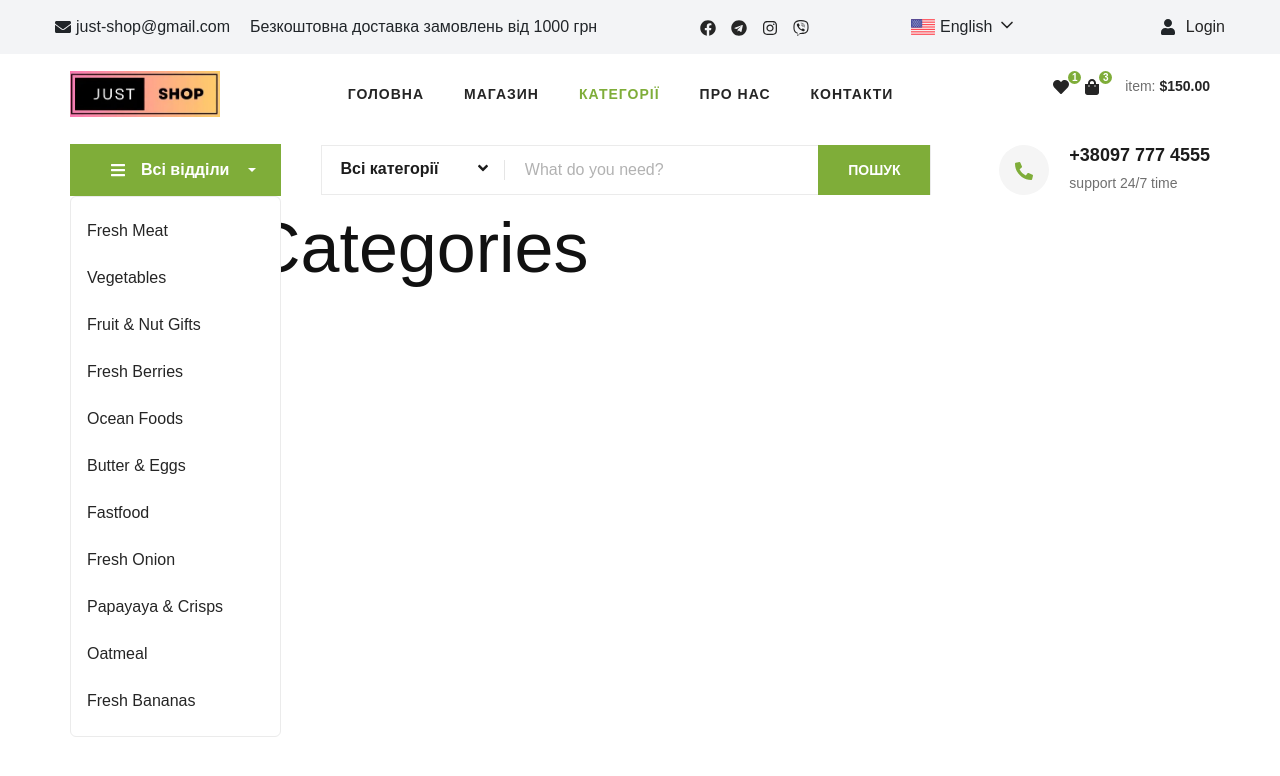
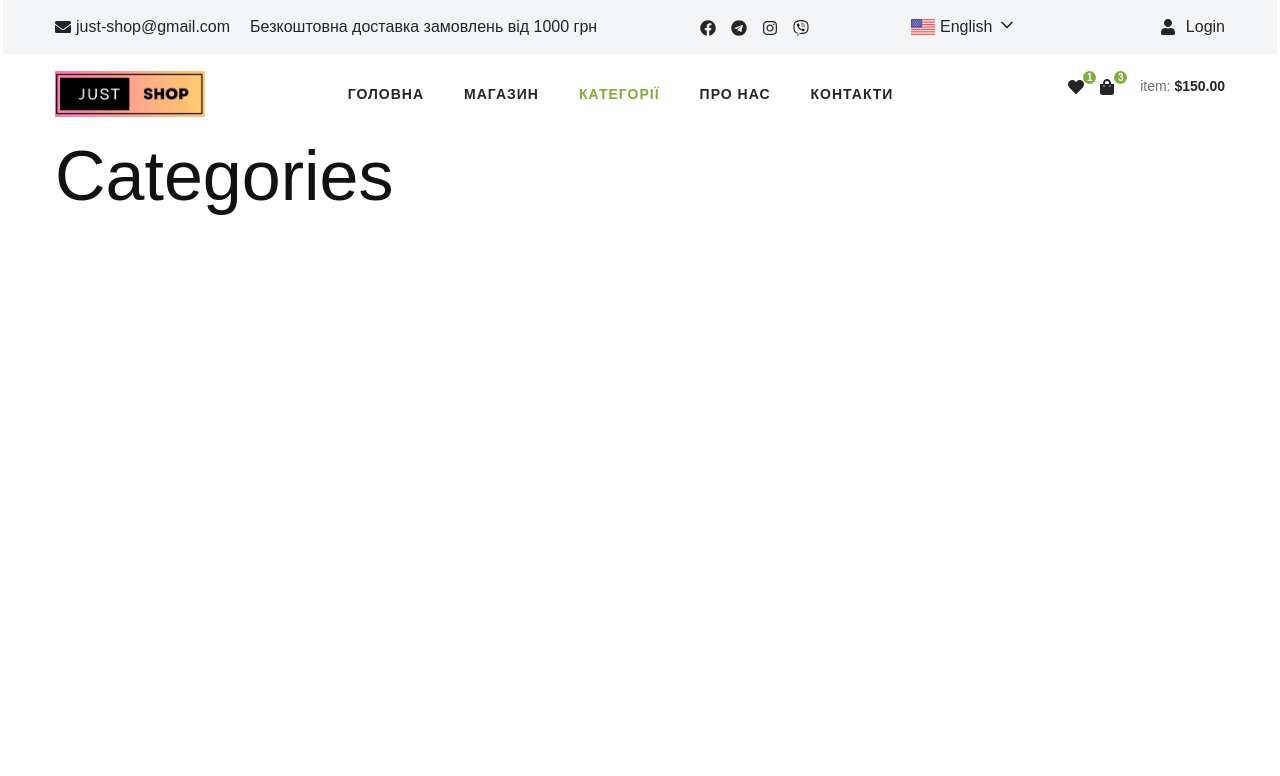
Before and after one commit to barkode/poster-shop-integration, a React (Create React App) app: page /poster-shop-integration/categories in a window 1280 px wide. Shown: the top 776 px of the page. Built offline with nearby package versions, Linux system fonts and the light colour scheme.

Commit message:
transfer to hero
moved what was in the header to the hero section... I'm trying to position it under @media

```diff
--- a/src/components/Header/Header.jsx
+++ b/src/components/Header/Header.jsx
@@ -1,21 +1,18 @@
 import React from 'react';
 import { Link } from 'react-router-dom';
 import Logo from 'components/Logo/Logo';
-// import HeaderTop from 'components/HeaderTop/HeaderTop';
+import HeaderTop from 'components/HeaderTop/HeaderTop';
 import Navigation from 'components/Navigation/Navigation';
 import BasketAndFavorites from 'components/Navigation/BasketAndFavorites/BasketAndFavorites';
 import { HeaderWrapper } from './Header.styled';
-import DropDownCategories from 'components/DropDownCategories/DropDownCategories';
-import { DropDownWrapper } from './Header.styled';
-import SearchForm from 'components/SearchForm/SearchForm';
-import PhoneConectSupport from 'components/PhoneConectSupport/PhoneConnectSupport';
 import MobileMenu from 'components/MobileMenu/MobileMenu';
 
 const Header = () => {
   return (
     <>
       <MobileMenu />
-      {/* <HeaderTop /> */}
+      <div className="row">
+        <HeaderTop />
         <HeaderWrapper>
           <Link to="/">
             <Logo />
@@ -23,11 +20,7 @@ const Header = () => {
           <Navigation />
           <BasketAndFavorites />
         </HeaderWrapper>
-      <DropDownWrapper>
-        <DropDownCategories />
-        <SearchForm />
-        <PhoneConectSupport />
-      </DropDownWrapper>
+      </div>
     </>
   );
 };
--- a/src/components/Header/Header.styled.jsx
+++ b/src/components/Header/Header.styled.jsx
@@ -1,19 +1,12 @@
 import styled from '@emotion/styled';
 
 export const HeaderWrapper = styled.header`
+  max-width: 1170px;
+  margin: 0 auto;
+  padding: 15px 0;
   display: flex;
   align-items: center;
   justify-content: space-between;
-  padding: 0 15px;
   height: 80px;
-  // background-color: var(--white-color);
-  // box-shadow: 0px 0px 10px 0px rgba(0, 0, 0, 0.75);
+  // border: 1px solid red;
 `;
-export const DropDownWrapper = styled.div`
-  display: flex;
-  justify-content: space-between;
-  padding: 10px 15px;
-  gap: 40px;
-  align-items: center;
-  // border: 1px solid blue;
-`;
--- a/src/components/Hero/Hero.jsx
+++ b/src/components/Hero/Hero.jsx
@@ -1,20 +1,19 @@
 import React from 'react';
-import { Aside, Container } from './Hero.styled';
+
+import DropDownCategories from 'components/DropDownCategories/DropDownCategories';
+import SearchForm from 'components/SearchForm/SearchForm';
+import PhoneConectSupport from 'components/PhoneConectSupport/PhoneConnectSupport';
+import { Container } from './Hero.styled';
 
 const Hero = () => {
   return (
-    <Container>
-      <Aside>
-        <h1
-          style={{
-            color: 'var(--primary-color)',
-          }}
-        >
-          Тут може бути ваша реклама
-        </h1>
-      </Aside>
-      <div></div>
-    </Container>
+    <div className="row">
+      <Container>
+        <DropDownCategories />
+        <SearchForm />
+        <PhoneConectSupport />
+      </Container>
+    </div>
   );
 };
 
--- a/src/components/Hero/Hero.styled.jsx
+++ b/src/components/Hero/Hero.styled.jsx
@@ -1,17 +1,8 @@
 import styled from '@emotion/styled';
 
 export const Container = styled.div`
+  max-width: 1170px;
   display: flex;
-  flex: 1;
-  width: 70%;
-  float: right;
+  justify-content: space-between;
+  align-items: center;
 `;
-
-export const Aside = styled.aside`
-  padding: 15px;
-  background-color: var(--background);
-  border-radius: 4px;
-  margin-right: 15px;
-  height: 100%;
-  width: 100%;
-`;
--- a/src/components/Layout/Layout.jsx
+++ b/src/components/Layout/Layout.jsx
@@ -2,12 +2,10 @@ import { Suspense } from 'react';
 import { Outlet } from 'react-router-dom';
 import { Container, HeaderStyled } from './Layout.styled';
 import Header from 'components/Header/Header';
-import HeaderTop from 'components/HeaderTop/HeaderTop';
 
 const Layout = () => {
   return (
     <>
-      <HeaderTop />
       <HeaderStyled>
         <Container>
           <Header />
--- a/src/components/Layout/Layout.styled.jsx
+++ b/src/components/Layout/Layout.styled.jsx
@@ -8,18 +8,6 @@ export const Container = styled.div`
   margin-left: auto;
   margin-right: auto;
   // outline: 2px solid tomato;
-
-  @media screen and (min-width: 480px) {
-    max-width: 480px;
-  }
-
-  @media screen and (min-width: 768px) {
-    max-width: 768px;
-  }
-
-  @media screen and (min-width: 1200px) {
-    max-width: 1200px;
-  }
 `;
 
 export const HeaderStyled = styled.header`
@@ -27,9 +15,3 @@ export const HeaderStyled = styled.header`
   // border-bottom-style: solid;
   // border-bottom-color: red;
 `;
-
-
-
-export const LogoAccent = styled.span`
-  color: var(--hover-color);
-`;
--- a/src/index.css
+++ b/src/index.css
@@ -131,26 +131,41 @@ a {
   margin-right: auto;
 }
 
-@media screen and (min-width: 320px) {
+/* @media screen and (min-width: 320px) {
   .container {
     width: 320px;
-    padding-left: 10px;
-    padding-right: 10px;
+  }
+} */
+
+/* @media screen and (min-width: 480px) {
+  .container {
+    width: 480px;
+  }
+} */
+
+/* @media screen and (min-width: 768px) {
+  .container {
+    width: 768px;
+  }
+} */
+
+@media screen and (min-width: 1024px) {
+  .container {
+    max-width: 1024px;
+    padding: 0;
   }
 }
 
-@media screen and (min-width: 834px) {
+@media screen and (min-width: 1200px) {
   .container {
-    width: 834px;
-    padding-left: 27px;
-    padding-right: 27px;
+    max-width: 1170px;
+    padding: 0;
   }
 }
 
 @media screen and (min-width: 1440px) {
   .container {
-    width: 1440px;
-    padding-left: 34px;
-    padding-right: 34px;
+    width: 1360px;
+    padding: 0;
   }
 }
--- a/src/pages/HomePage/Home.jsx
+++ b/src/pages/HomePage/Home.jsx
@@ -1,5 +1,5 @@
-import Hero from "components/Hero/Hero";
-import { Helmet } from "react-helmet";
+import Hero from 'components/Hero/Hero';
+import { Helmet } from 'react-helmet';
 
 const Home = () => {
   return (
```
Lines whose indentation alone changed are shown as unchanged.
